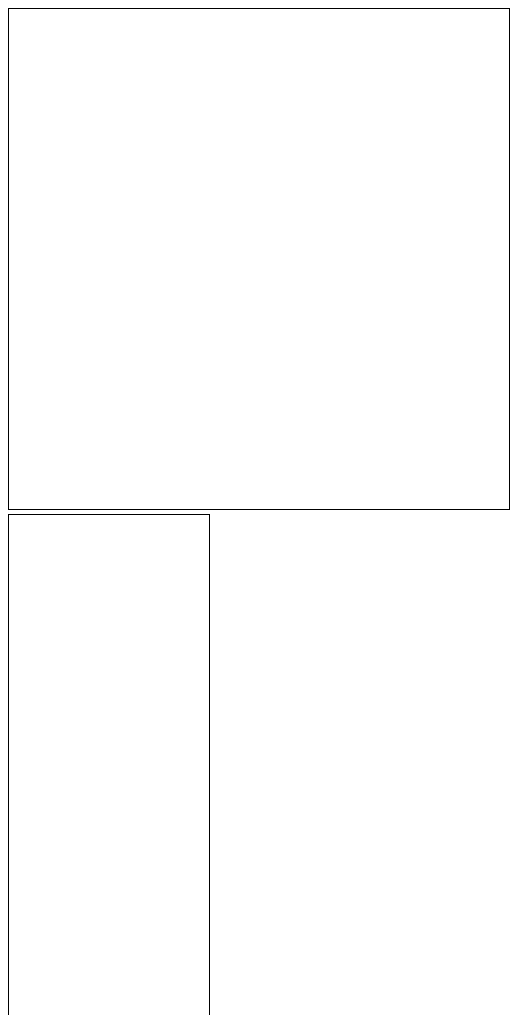
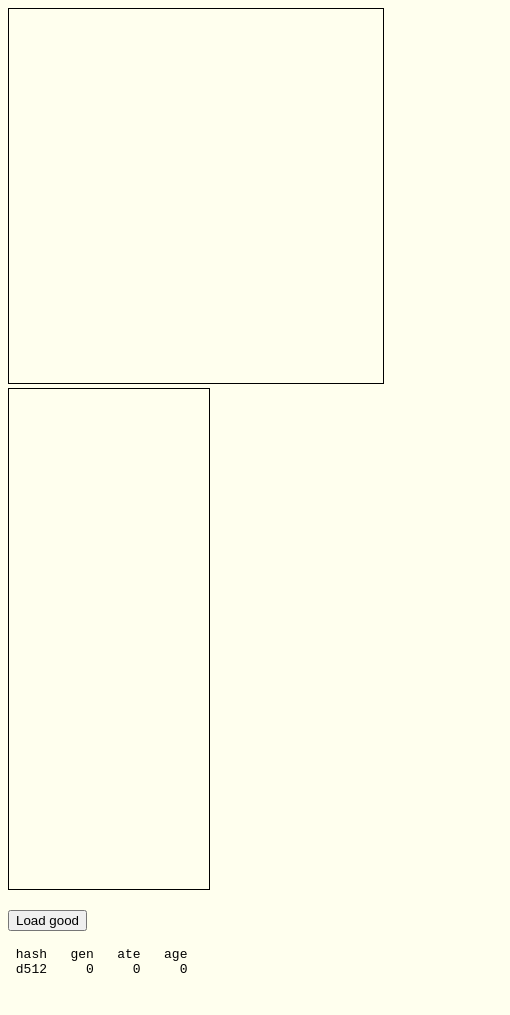
Before and after one commit to phunanon/SnakeAI, a plain HTML site: page index.html in a window 390 px wide. Shown: the top 1015 px of the page, 510 px wide, since content can reach past the window. After the commit the page ends 975 px from the top, so only its background shows below. Drawn offline with Linux system fonts and the light colour scheme.

Commit message:
Better mobile support

```diff
--- a/main.css
+++ b/main.css
@@ -1,3 +1,13 @@
+body {
+    background-color: #ffe;
+}
+
 canvas {
-    border: .1rem solid #000;
+    border: 0.1rem solid #000;
 }
+
+@media (max-width: 550px) {
+    canvas:first-child {
+        width: 100%;
+    }
+}
```
Also changed, not shown: index.html (+1 -1 lines).
